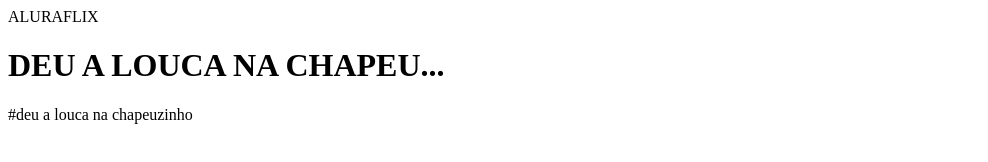
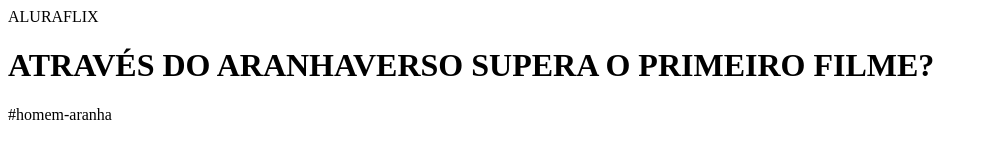
Before and after one commit to Marcyy01/PROJETO-SEGUND-O, a plain HTML site: page index.html in a window 1280 px wide. Shown: the whole page, without its empty margins (0-988 px from the left). Drawn offline with Linux system fonts and the light colour scheme.

Commit message:
Add files via upload

```diff
--- a/index.html
+++ b/index.html
@@ -1,5 +1,8 @@
 <header>ALURAFLIX</header>
 
 
-<h1>DEU A LOUCA NA CHAPEU...</h1>
-#deu a louca na chapeuzinho
+
+
+<h1>ATRAVÉS DO ARANHAVERSO SUPERA O PRIMEIRO FILME?</h1>
+<p>#homem-aranha</p>
+<iframe<iframe width="560" height="315" src="https://www.youtube.com/embed/gt_fAE1Eg2Q?si=5BLyrKhGVNwOm3gV" title="YouTube video player" frameborder="0" allow="accelerometer; autoplay; clipboard-write; encrypted-media; gyroscope; picture-in-picture; web-share" referrerpolicy="strict-origin-when-cross-origin" allowfullscreen></iframe>
--- /dev/null
+++ b/styles.css
@@ -0,0 +1,4 @@
+body {
+    color: white;
+    background: black;
+}
```
